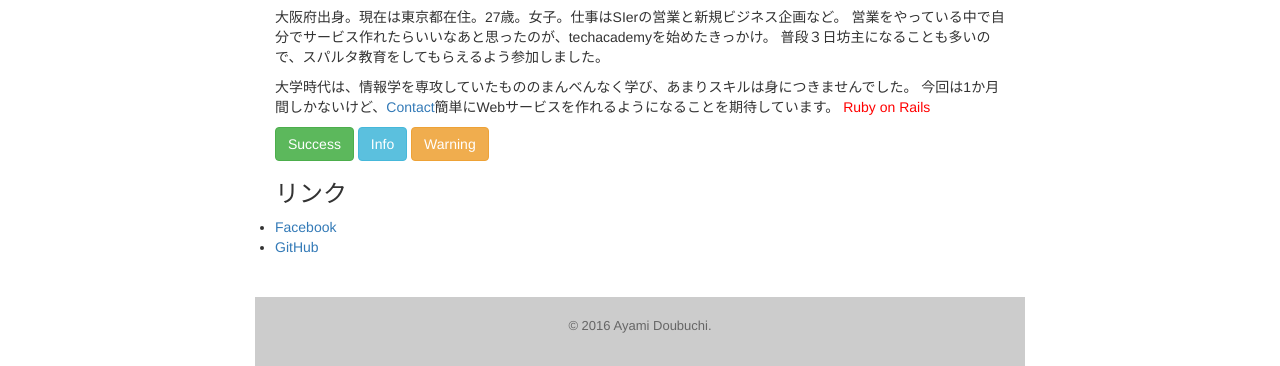
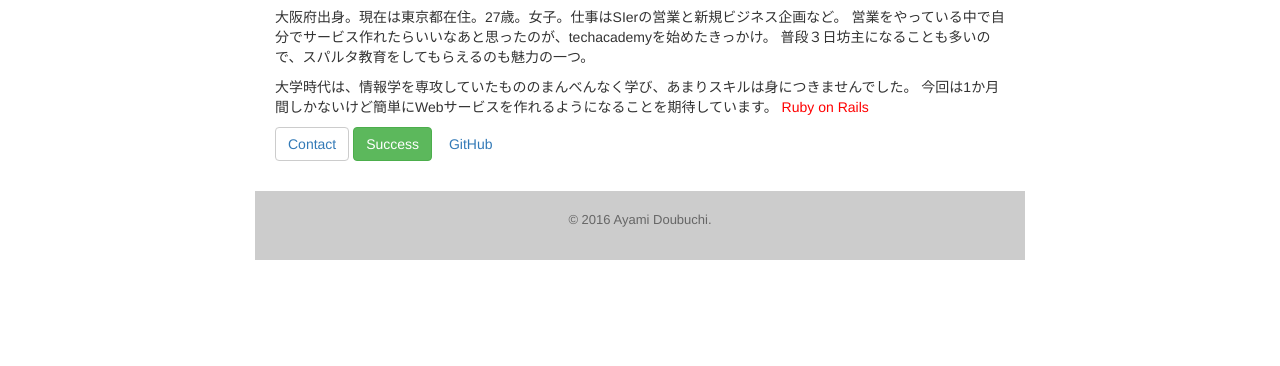
Before and after one commit to ayable/ayable.github.io, a plain HTML site: page about.html in a window 1280 px wide. Shown: the part 447-813 px from the top of the page. Drawn offline with nearby package versions, Linux system fonts and the light colour scheme.

Commit message:
profile_draft01

```diff
--- a/about.html
+++ b/about.html
@@ -33,18 +33,13 @@
         <h2>Profile</h2>
         <p>大阪府出身。現在は東京都在住。27歳。女子。仕事はSIerの営業と新規ビジネス企画など。
         営業をやっている中で自分でサービス作れたらいいなあと思ったのが、techacademyを始めたきっかけ。
-        普段３日坊主になることも多いので、スパルタ教育をしてもらえるよう参加しました。</p>
+        普段３日坊主になることも多いので、スパルタ教育をしてもらえるのも魅力の一つ。</p>
         <p>大学時代は、情報学を専攻していたもののまんべんなく学び、あまりスキルは身につきませんでした。
-        今回は1か月間しかないけど、<a href="contact.html">Contact</a>簡単にWebサービスを作れるようになることを期待しています。
+        今回は1か月間しかないけど簡単にWebサービスを作れるようになることを期待しています。
         <span class="red">Ruby on Rails</span></p>
+        <button type="button" class="btn btn-default"><a href="contact.html">Contact</a></button>
         <button type="button" class="btn btn-success">Success</button>
-        <button type="button" class="btn btn-info">Info</button>
-        <button type="button" class="btn btn-warning">Warning</button>
-        <h3>リンク</h3>
-        <ul>
-          <li><a href="https://www.facebook.com/tarokirameki" target="_blank">Facebook</a></li>
-          <li><a href="https://github.com/ayable" target="_blank">GitHub</a></li>
-        </ul>
+        <button type="button" class="btn btn-link"><a href="https://github.com/ayable" target="_blank">GitHub</a></button>
       </section>
       <footer>
         <p>&copy; 2016 Ayami Doubuchi.</p>
```
